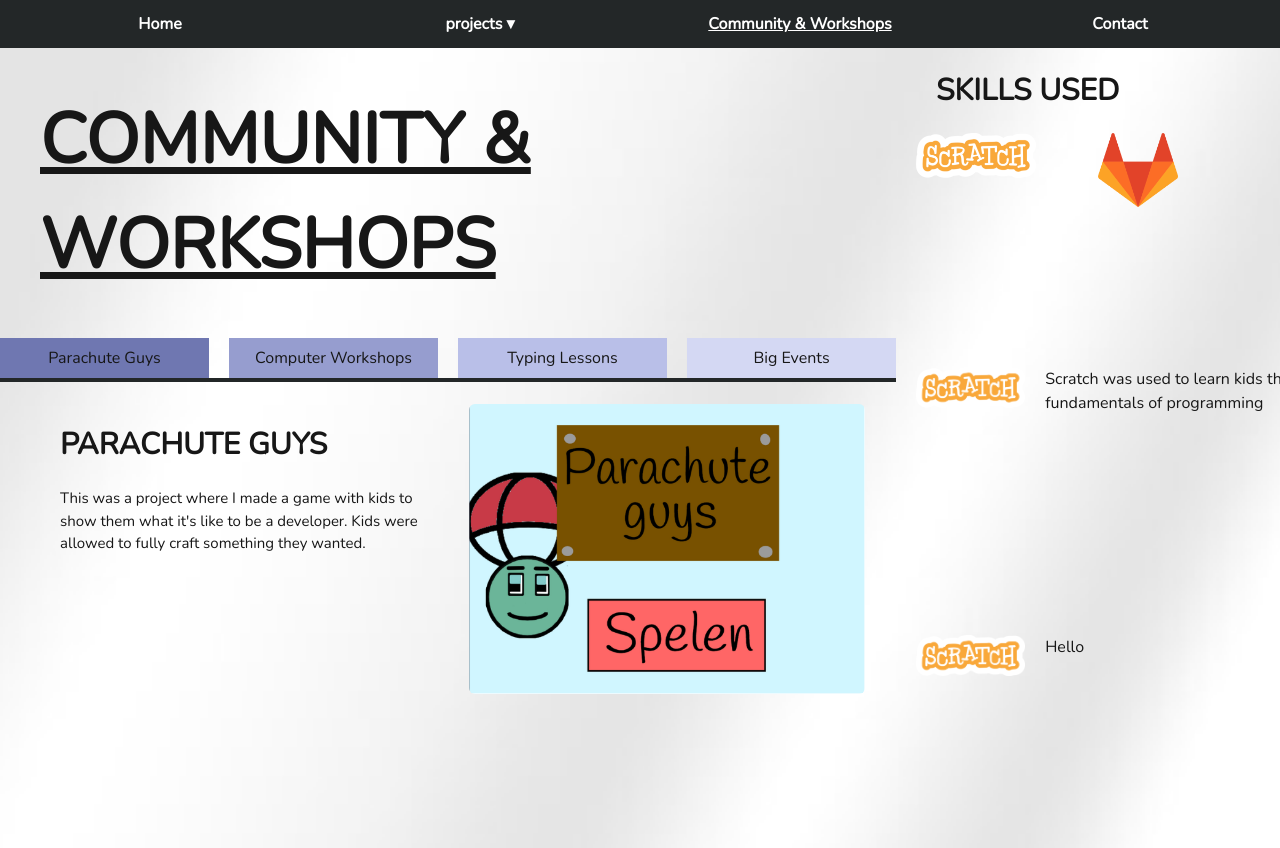
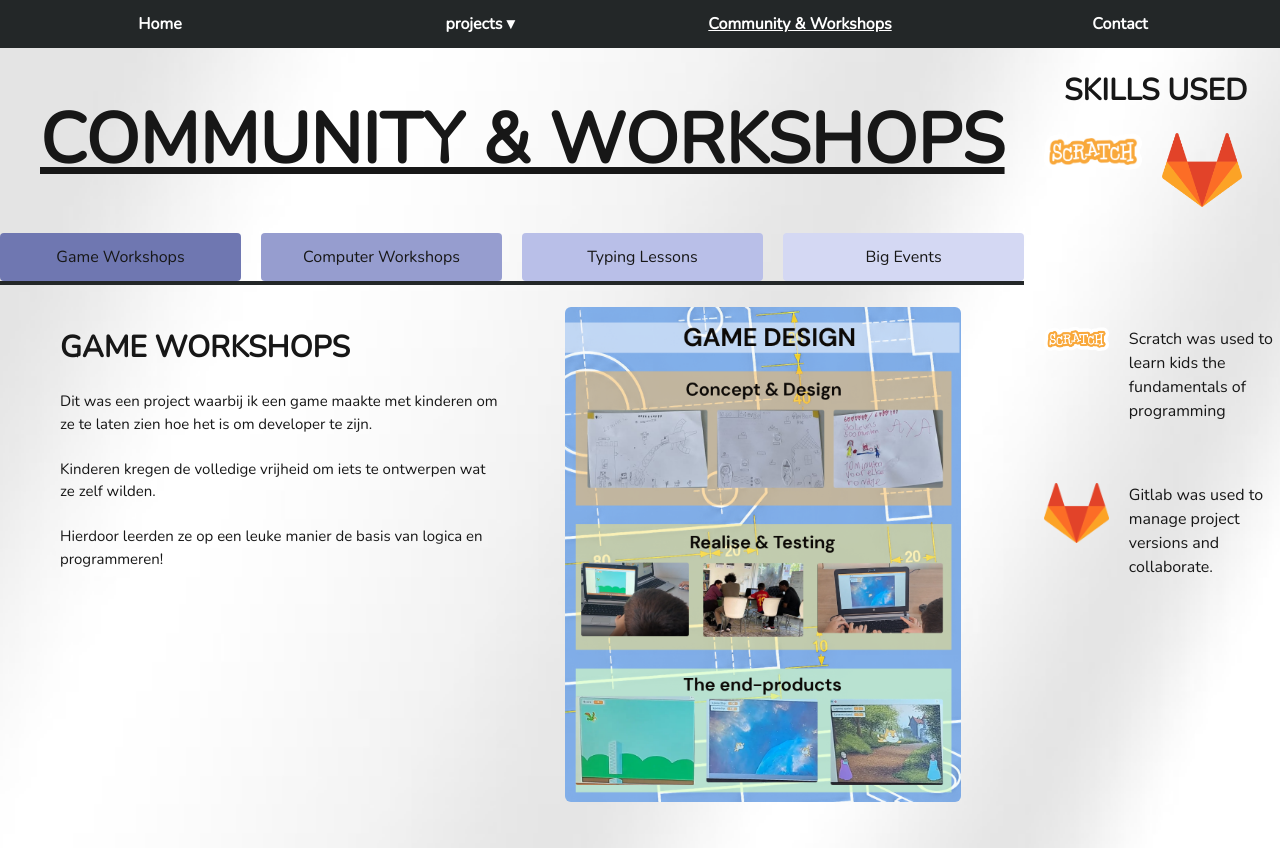
Before and after one commit to QuaidvdMaarl/Portfolio-Website, a Next.js app in the folder portfolio-updated/: page /library/pages/Workshop in a window 1280 px wide. Built offline with nearby package versions, Linux system fonts and the light colour scheme.

Commit message:
feat(community): add interactive community & workshops tab

```diff
--- a/portfolio-updated/app/Data/workshop-data.tsx
+++ b/portfolio-updated/app/Data/workshop-data.tsx
@@ -14,10 +14,75 @@ export const images = {
     height: 50,
   },
   ParachuteGuys: {
-    className: "rounded-lg border-2  w-10 sm:w-100",
+    className: "rounded-lg border-2 w-10 sm:w-100",
     src: "/Parachute-guys.png",
     alt: "Parachute Guys",
     width: 500,
     height: 500,
   },
+  GameWorkshop: {
+    className: "rounded-lg border-2 w-10 sm:w-100",
+    src: "/game-workshop.png",
+    alt: "Game Workshop",
+    width: 500,
+    height: 500,
+  },
 };
+
+export const workshopDetails = {
+  "Game-workshops": {
+    title: "GAME WORKSHOPS",
+    description: `Dit was een project waarbij ik een game maakte met kinderen om ze te laten zien hoe het is om developer te zijn.
+
+Kinderen kregen de volledige vrijheid om iets te ontwerpen wat ze zelf wilden.
+
+Hierdoor leerden ze op een leuke manier de basis van logica en programmeren!`,
+    mainImage: "GameWorkshop",
+    skills: [
+      {
+        image: "Scratch",
+        text: "Scratch was used to learn kids the fundamentals of programming",
+      },
+      {
+        image: "Gitlab",
+        text: "Gitlab was used to manage project versions and collaborate.",
+      },
+    ],
+  },
+  "computer-workshops": {
+    title: "COMPUTER WORKSHOPS",
+    description:
+      "During the computer workshops, participants got hands-on experience assembling hardware and learning basic computer architecture.",
+    mainImage: "Scratch", // Pas dit aan naar de juiste afbeelding uit je images object
+    skills: [
+      {
+        image: "Scratch",
+        text: "Basic hardware troubleshooting and assembly basics.",
+      },
+    ],
+  },
+  "typing-lessons": {
+    title: "TYPING LESSONS",
+    description:
+      "Interactive typing lessons designed to improve typing speed and finger placement for young learners through fun games.",
+    mainImage: "ParachuteGuys",
+    skills: [
+      {
+        image: "Scratch",
+        text: "Touch-typing fundamentals and rhythm training.",
+      },
+    ],
+  },
+  "big-events": {
+    title: "BIG EVENTS",
+    description:
+      "Large community gatherings showcasing final projects built by the kids to their parents and peers.",
+    mainImage: "ParachuteGuys",
+    skills: [
+      {
+        image: "Gitlab",
+        text: "Presentation skills and project showcasing.",
+      },
+    ],
+  },
+};
--- a/portfolio-updated/app/globals.css
+++ b/portfolio-updated/app/globals.css
@@ -12,6 +12,10 @@
   src: url('/fonts/Nunito-VariableFont_wght.ttf') format('truetype');
   font-weight: normal;
   font-style: normal;
+}
+
+html {
+  touch-action: manipulation;
 }
 
 @keyframes spin3d {
--- a/portfolio-updated/app/library/pages/Workshop/page.tsx
+++ b/portfolio-updated/app/library/pages/Workshop/page.tsx
@@ -3,57 +3,64 @@
 import Link from "next/link";
 
 import Image from "next/image";
-import { images } from "../../../data/workshop-data";
-import { tooltip } from "@/app/components/Tooltip";
+import { images, workshopDetails } from "../../../data/workshop-data";
+import { useState } from "react";
 
 export default function CommunityWorkshops() {
-    const { coords, visible, text, HandleMouseMovement, HandleMouseLeave } =
-      tooltip();
+  const [activeTab, setActiveTab] = useState<keyof typeof workshopDetails>("Game-workshops");
+  const currentData = workshopDetails[activeTab];
+
+
+  const tabs: { id: keyof typeof workshopDetails; label: string; bg: string }[] = [
+    { id: "Game-workshops", label: "Game Workshops", bg: "bg-[#6f77b1]" },
+    { id: "computer-workshops", label: "Computer Workshops", bg: "bg-[#969dcf]", },
+    { id: "typing-lessons", label: "Typing Lessons", bg: "bg-[#b9bfe8]" },
+    { id: "big-events", label: "Big Events", bg: "bg-[#d4d8f3]" },
+  ];
 
   return (
     <main>
-      <section className="grid min-h-screen grid-cols-1 md:grid-cols-[70%_30%] bg-[url(/backdrop-image.png)] bg-cover bg-local bg-center">
+      <section className="grid min-h-screen grid-cols-1 md:grid-cols-[80%_20%] bg-[url(/backdrop-image.png)] bg-cover bg-local bg-center">
         <div>
           <p className="pt-5 pl-5 md:pl-10 md:pt-10 text-[30px] md:text-[70px] font-bold underline">
             COMMUNITY & WORKSHOPS
           </p>
-          <section className="grid grid-cols-4 gap-5 md:pt-10">
-            <div className="bg-[#6f77b1] p-2">
-              <p className="flex justify-center">Parachute Guys</p>
-            </div>
 
-            <div className="bg-[#969dcf] p-2">
-              <p className="flex justify-center">Computer Workshops</p>
-            </div>
+          {/* Klikbare kopjes / tabs */}
+          <section className="grid grid-cols-2 md:grid-cols-4 gap-3 md:gap-5 md:pt-10">
+            {tabs.map((tab) => (
+              <button
+                key={tab.id}
+                onPointerDown={() => setActiveTab(tab.id)}
+                type="button"
+                className={`${tab.bg} p-3 rounded transition-transform active:scale-95 touch-manipulation select-none text-left md:text-center cursor-pointer`}
+              >
+                <span className="flex justify-center text-center text-xs md:text-base">
+                  {tab.label}
+                </span>
+              </button>
+            ))}
+          </section>
 
-            <div className="bg-[#b9bfe8] p-2">
-              <p className="flex justify-center">Typing Lessons</p>
-            </div>
-
-            <div className="bg-[#d4d8f3] p-2">
-              <p className="flex justify-center">Big Events</p>
-            </div>
-          </section>
           <hr className="border-[2px] border-[#232728]" />
 
           <section className="grid grid-cols-2 pt-5 pl-5 pr-5 md:pl-5 md:pr-5 gap-5">
             <div>
               <p className="pt-5 pl-5 md:pl-10 text-[14px] md:text-[30px] font-bold">
-                PARACHUTE GUYS
+                {currentData.title}
               </p>
-              <p className="pt-5 pl-5 md:pl-10 text-[10px] md:text-[15px]">
-                This was a project where I made a game with kids to show them
-                what it's like to be a developer. Kids were allowed to fully
-                craft something they wanted.
+              <p className="pt-5 pl-5 md:pl-10 text-[10px] md:text-[15px] whitespace-pre-line">
+                {currentData.description}
               </p>
             </div>
 
             <div className="flex justify-center">
-              <Image
-                {...images.ParachuteGuys}
-                onMouseMove={HandleMouseMovement}
-                onMouseLeave={HandleMouseLeave}
-              />
+              {images[currentData.mainImage as keyof typeof images] && (
+                <Image
+                  {...images[currentData.mainImage as keyof typeof images]}
+                  alt={currentData.title}
+                />
+              )}
             </div>
           </section>
         </div>
@@ -62,34 +69,22 @@ export default function CommunityWorkshops() {
             SKILLS USED
           </p>
           <section className="grid grid-cols-2 pt-5 pl-5 pr-5 md:pl-5 md:pr-5 gap-5">
-            <Image
-              {...images.Scratch}
-              onMouseMove={HandleMouseMovement}
-              onMouseLeave={HandleMouseLeave}
-            />
-            <Image
-              {...images.Gitlab}
-              onMouseMove={HandleMouseMovement}
-              onMouseLeave={HandleMouseLeave}
-            />
+            <Image {...images.Scratch} />
+            <Image {...images.Gitlab} />
           </section>
 
-          <div className="pl-5 pt-40 grid grid-cols-[30%_70%] gap-5">
-            <Image
-              {...images.Scratch}
-              onMouseMove={HandleMouseMovement}
-              onMouseLeave={HandleMouseLeave}
-            />
-            <p className="pb-50">
-              Scratch was used to learn kids the fundamentals of programming
-            </p>
-
-            <Image
-              {...images.Scratch}
-              onMouseMove={HandleMouseMovement}
-              onMouseLeave={HandleMouseLeave}
-            />
-            <p>Hello</p>
+          <div className="pl-5 pt-30 pr-5 grid grid-cols-[30%_70%] gap-5">
+            {currentData.skills.map((skill, index) => (
+              <div key={index} className="contents">
+                {images[skill.image as keyof typeof images] && (
+                  <Image
+                    {...images[skill.image as keyof typeof images]}
+                    alt="Skill icon"
+                  />
+                )}
+                <p className={index === 0 ? "pb-10" : ""}>{skill.text}</p>
+              </div>
+            ))}
           </div>
         </div>
       </section>
```
Also changed, not shown: portfolio-updated/public/game-workshop.png (added).
